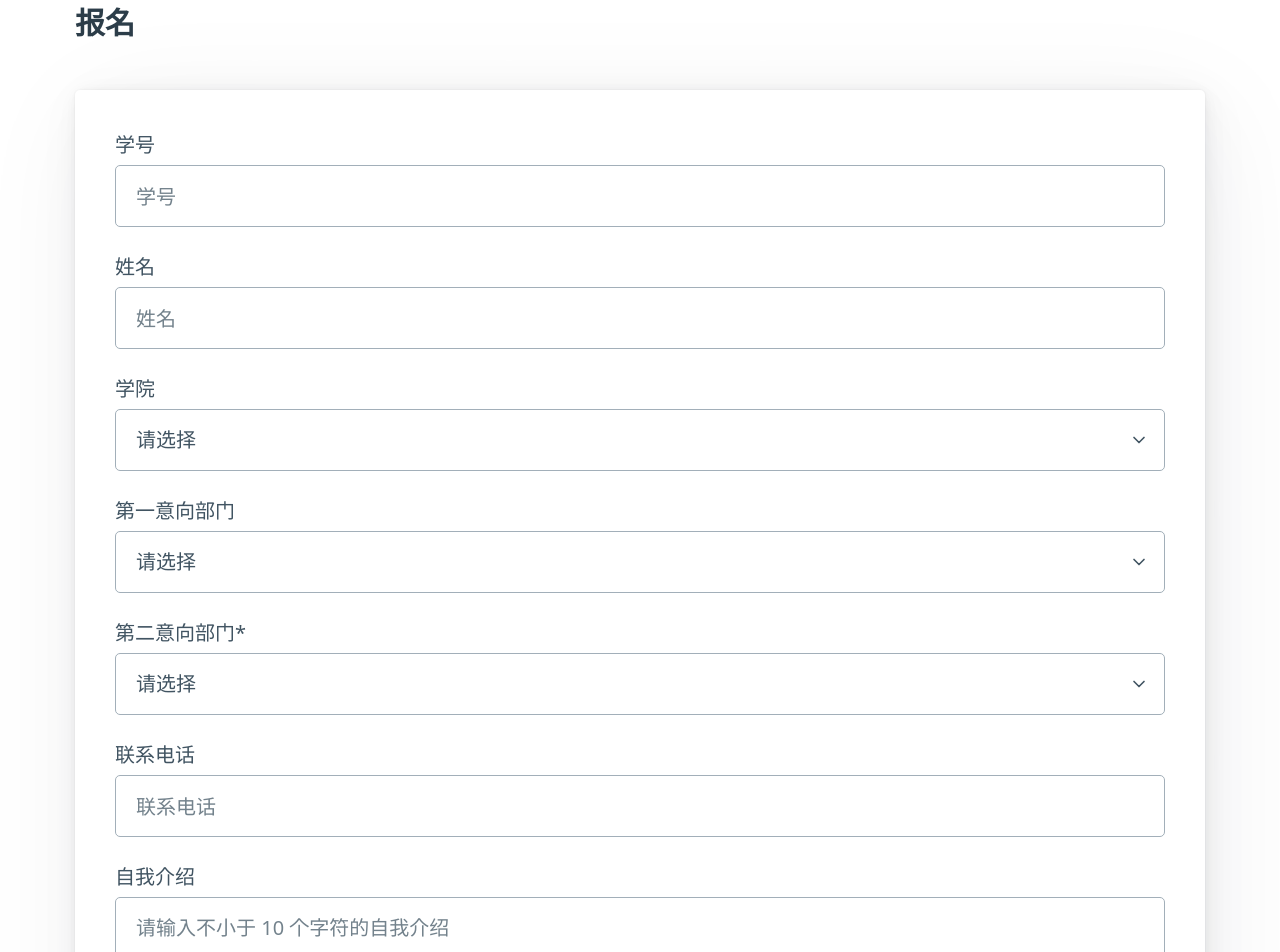
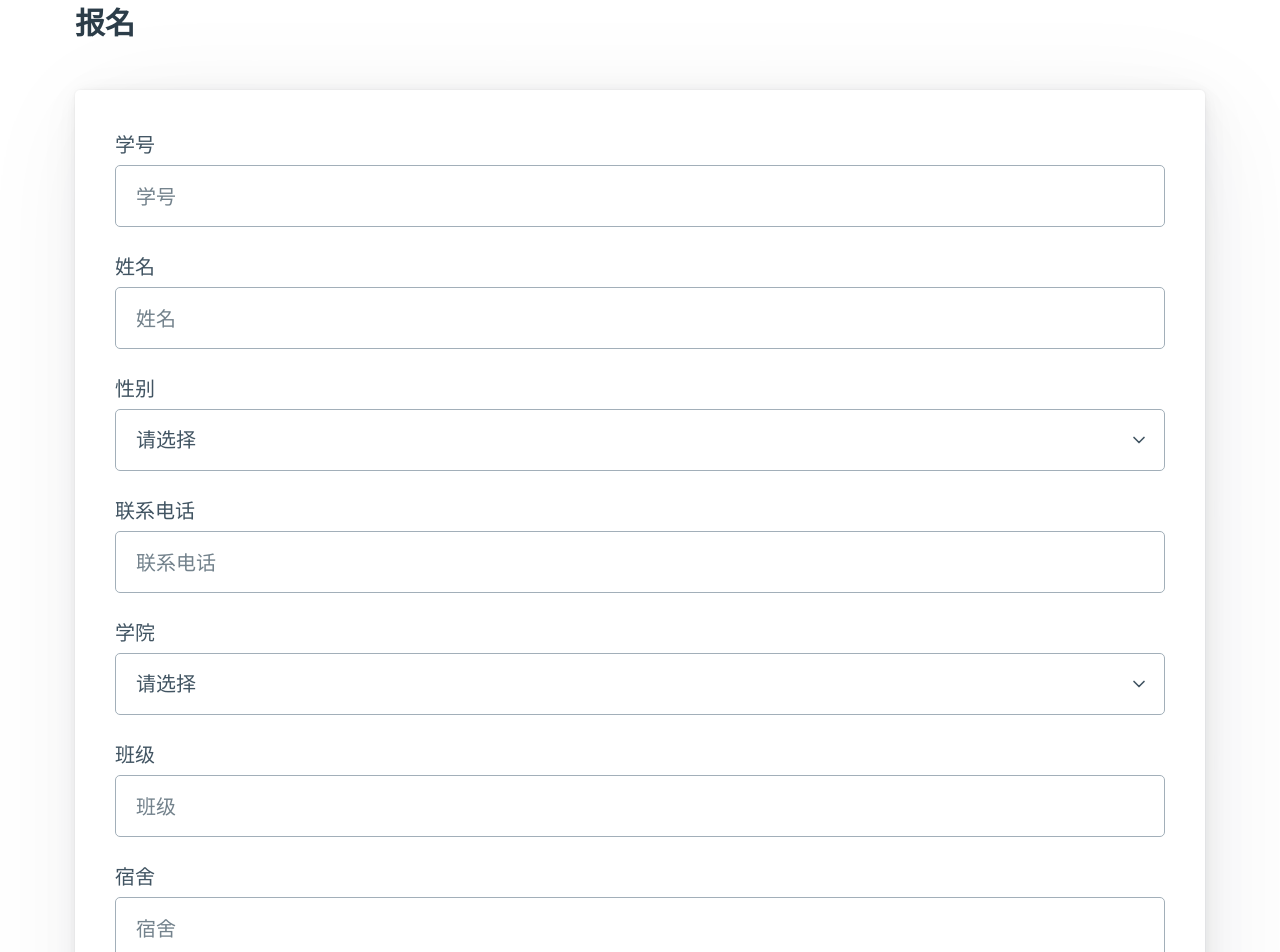
Before and after one commit to gcuwomd/super-registration-form, a Vue app: page /#/ in a window 1280 px wide. Shown: the top 952 px of the page. Built offline with nearby package versions, Linux system fonts and the light colour scheme.

Commit message:
refactor: 更新接口

```diff
--- a/src/service/FormService.ts
+++ b/src/service/FormService.ts
@@ -17,7 +17,7 @@ class FormService {
         return http.get(`${this.api}/${account}`, { headers: authHeader() });
     }
 
-    post(data: IForm): Promise<any> {
+    submit(data: IForm): Promise<any> {
         return http.post(this.api, data);
     }
 }
--- a/src/views/DataDetails.vue
+++ b/src/views/DataDetails.vue
@@ -72,15 +72,15 @@ onMounted(() => {
                     </tr>
                     <tr>
                         <td>班级</td>
-                        <td>{{ form.class }}</td>
+                        <td>{{ form.sclass }}</td>
                     </tr>
                     <tr>
                         <td>第一志愿</td>
-                        <td>{{ form.first_choice }}</td>
+                        <td>{{ form.firstChoice }}</td>
                     </tr>
                     <tr>
                         <td>第二志愿</td>
-                        <td>{{ form.first_choice }}</td>
+                        <td>{{ form.secondChoice }}</td>
                     </tr>
                     <tr>
                         <td>联系电话</td>
--- a/src/views/DataForm.vue
+++ b/src/views/DataForm.vue
@@ -19,7 +19,7 @@ interface IModal {
     content: string;
 }
 
-const renderList: string[] = [
+const academyList: string[] = [
     '计算机工程学院',
     '管理学院',
     '珠宝学院',
@@ -33,17 +33,20 @@ const departmentList: string[] = [
     '行政秘书部',
 ];
 
+const genderList: string[] = ['男', '女', '非二元性别'];
+
 const data: IForm = reactive({
-    id: '',
     account: '',
     name: '',
+    gender: '',
+    phone: '',
     academy: '',
-    class: '',
-    first_choice: '',
-    second_choice: '',
-    phone: '',
+    sClass: '',
+    dormitory: '',
+    firstChoice: '',
+    secondChoice: '',
     introduction: '',
-    image: '',
+    fileName: '',
     condition: false,
 });
 
@@ -94,7 +97,7 @@ const submitData = () => {
     }
 
     // first_choice
-    if (data.first_choice === '') {
+    if (data.firstChoice === '') {
         status.showModal('注意', '请选择你的第一意向部门!');
         status.allowPost = false;
     }
@@ -137,7 +140,7 @@ const submitData = () => {
             <label>
                 学号
                 <input
-                    v-model="data.id"
+                    v-model="data.account"
                     type="text"
                     placeholder="学号"
                     :aria-invalid="status.validId"
@@ -153,17 +156,53 @@ const submitData = () => {
                 />
             </label>
             <label>
-                学院
-                <select ref="select_box" v-model="data.academy">
+                性别
+                <select v-model="data.gender">
                     <option disabled value="">请选择</option>
-                    <option v-for="(item, index) in renderList" :key="index">
+                    <option v-for="(item, index) in genderList" :key="index">
                         {{ item }}
                     </option>
                 </select>
             </label>
             <label>
+                联系电话
+                <input
+                    v-model="data.phone"
+                    type="text"
+                    placeholder="联系电话"
+                    :aria-invalid="status.validPhone"
+                />
+            </label>
+            <label>
+                学院
+                <select v-model="data.academy">
+                    <option disabled value="">请选择</option>
+                    <option v-for="(item, index) in academyList" :key="index">
+                        {{ item }}
+                    </option>
+                </select>
+            </label>
+            <label>
+                班级
+                <input
+                    v-model="data.sClass"
+                    type="text"
+                    placeholder="班级"
+                    :aria-invalid="status.validName"
+                />
+            </label>
+            <label>
+                宿舍
+                <input
+                    v-model="data.dormitory"
+                    type="text"
+                    placeholder="宿舍"
+                    :aria-invalid="status.validName"
+                />
+            </label>
+            <label>
                 第一意向部门
-                <select ref="select_box" v-model="data.first_choice">
+                <select v-model="data.firstChoice">
                     <option disabled value="">请选择</option>
                     <option
                         v-for="(item, index) in departmentList"
@@ -175,7 +214,7 @@ const submitData = () => {
             </label>
             <label>
                 第二意向部门*
-                <select ref="select_box" v-model="data.second_choice">
+                <select v-model="data.secondChoice">
                     <option disabled value="">请选择</option>
                     <option
                         v-for="(item, index) in departmentList"
```
Also changed, not shown: src/types/Form.ts (+8 -6 lines).
